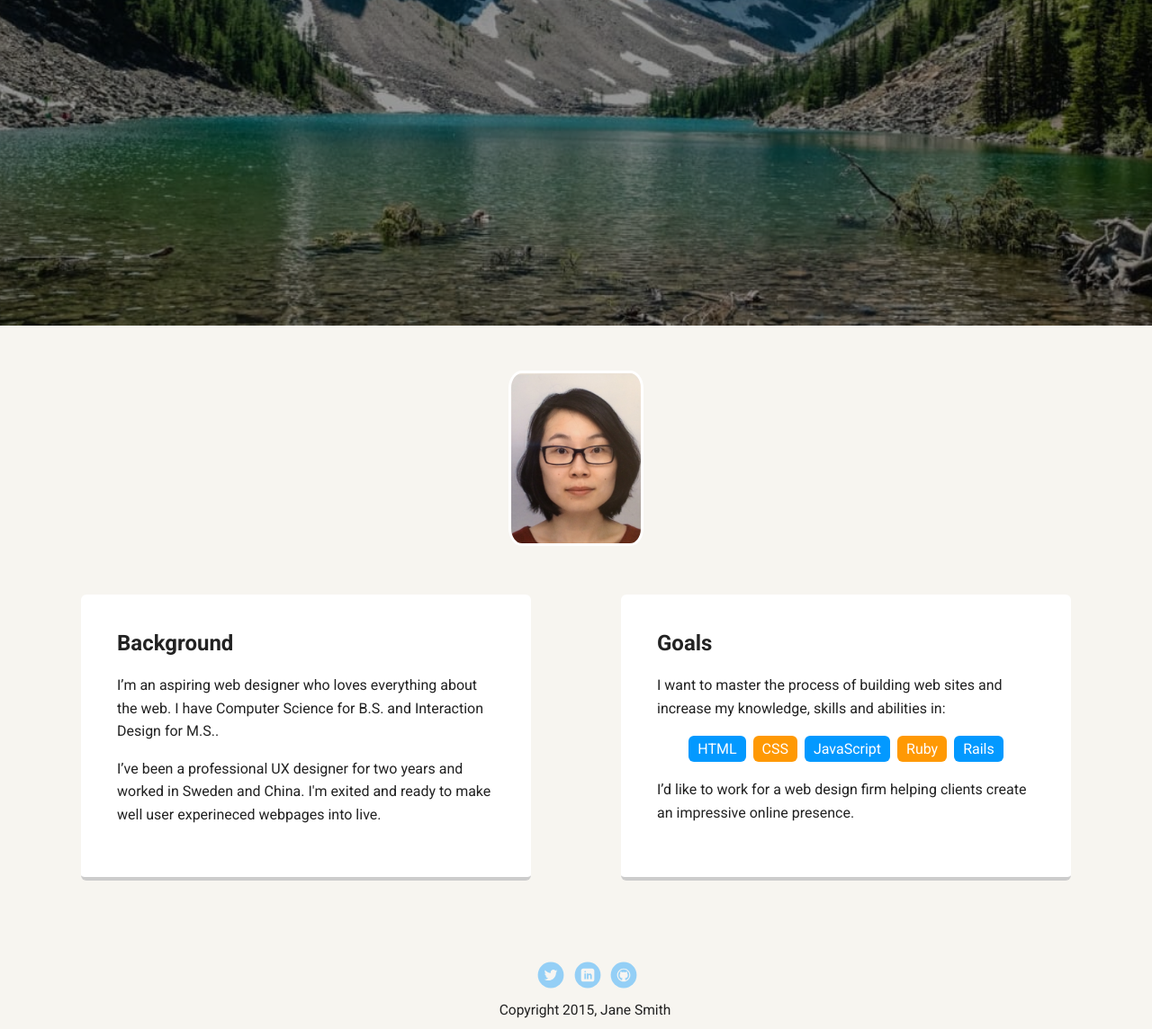
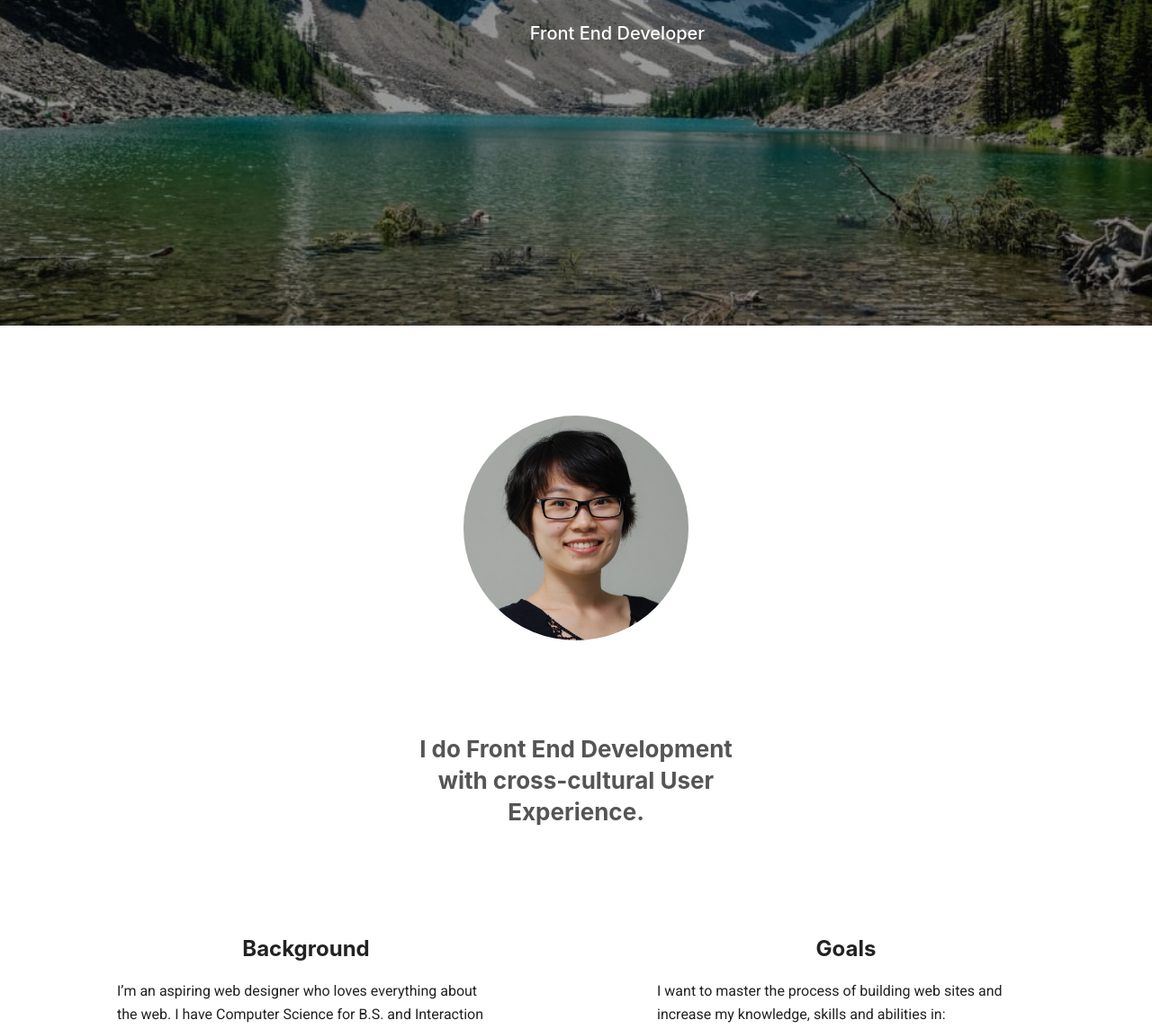
Before and after one commit to YiwenWei/YW_portfolio, a plain HTML site: page index.html in a window 1280 px wide. Shown: the part 518-1662 px from the top of the page at 90% size. Drawn offline with Linux system fonts and the light colour scheme; a web font is replaced by a local one.

Commit message:
fixed border and footer

```diff
--- a/index.html
+++ b/index.html
@@ -20,14 +20,19 @@
       <div class="dimming">
         <h1 class="tag name">YIWEN WEI</h1>
       </div>
+      <div id="fed">
+        <p>Front End Developer</p>
+      </div>
 
       <!-- <p class="tag location">My home is Beijing, China.</p> -->
     </header>
 
     <div class="intro">
 
-      <img src="images/YW.jpg" alt="Drawing of Jane Smith" class="profile-image">
-
+      <img src="images/YW_img.jpg" alt="Yiwen Wei profile image" class="profile-image">
+      <div>
+        <p>I do Front End Development with cross-cultural User Experience.</p>
+      </div>
     </div>
     <main class="flex">
       <div class="card">
@@ -52,11 +57,11 @@
     </main>
     <footer>
       <ul>
-        <li><a href="#" class="social twitter">Twitter</a></li>
-        <li><a href="#" class="social linkedin">LinkedIn</a></li>
+        <!-- <li><a href="#" class="social twitter">Twitter</a></li>
+        <li><a href="#" class="social linkedin">LinkedIn</a></li> -->
         <li><a href="https://github.com/YiwenWei" class="social github">Github</a></li>
       </ul>
-      <p class="copyright">Copyright 2015, Jane Smith</p>
+      <p class="copyright">Copyright 2018, Yiwen Wei</p>
     </footer>
   </body>
   </html>
--- a/styles.css
+++ b/styles.css
@@ -9,7 +9,7 @@ body {
   text-align: center;
   font-family: 'Roboto', sans-serif;
   color: #222;
-  background: #f7f5f0;
+  background: white;
 }
 /* Link Styles */
 
@@ -27,27 +27,36 @@ a:hover {
   width: 100%;
   background: white;
   min-height: 80px;
-  padding: 10px;
-  /* position: fixed; */
+  padding: 0px;
+  position: table;
   text-align: center;
+  margin: 0 auto;
+
+  /* margin-top: 50%; */
 }
-.nav {
-  display: flex;
-  justify-content: space-around;
+.main-nav ul {
+  min-width: 300px;
+  display: inline-block;
+  /* justify-content: space-around; */
   font-weight: 350;
   list-style-type: none;
-  margin: 0 auto;
-  padding: 0;
+  margin: auto;
+  padding-top: 10px;
+
+}
+.main-nav li{
+  display: table-cell;
+  text-transform: capitalize;
+  padding-left: 100px;
+  padding-right: 100px;
+  padding-top: 35px;
+  font-weight: 500;
+  color: red;
+  /* color: rgb(102, 119, 136); */
+  /* display: inline; */
 }
 
-.nav .name {
-    display: block;
-    margin-right: auto;
-    color: grey;
-}
-.nav li {
-  padding: 5px 10px 10px 10px;
-}
+
 .nav a {
   transition: all .5s;
 }
@@ -74,17 +83,28 @@ div.dimming {
   width: 100%;
   background-color: rgba(0, 0, 0, 0.39);
 }
-
+.intro p{
+  text-align: center;
+  margin: auto;
+  width: 400px;
+  font-size: 26px;
+  font-family: -apple-system, helvetica, sans-serif;
+  font-weight: 700;
+  color:rgb(85,85,85);
+  line-height: 34.8px;
+}
 .intro .profile-image {
+  object-fit: cover;
   margin-top: 50px;
-  width: 150px;
-  //height: 150px;
-  border-radius: 10%;
-  border: 3px solid white;
+  width: 250px;
+  height: 250px;
+  border-radius: 50%;
+  /* border: 3px solid white; */
   transition: all .5s;
+  margin: 100px;
 }
 .intro .profile-image:hover {
-  transform: scale(1.2) rotate(5deg);
+  transform: scale(1.2);
 }
 h1.tag {
   /* background-color: #efefef; */
@@ -98,6 +118,7 @@ h1.tag {
   font-weight: 200;
   vertical-align: middle;
   display: table-cell;
+  /* float: left; */
 }
 h1.tag::before, h1.tag::after {
   content: "";
@@ -108,19 +129,38 @@ h1.tag::before, h1.tag::after {
   width: 80px;
   background-color: white;
 }
+
+#fed{
+  top: 90px;
+  color: white;
+  font-size: 20px;
+  font-weight: 500;
+  font-family: -apple-system, helvetica, sans-serif;
+  position: absolute;
+  text-align: center;
+  top: 520px;
+  margin-left: 46%;
+}
+
 .location {
   background-color: #222;
   color: yellow;
 }
+
+
 .card {
   margin: 30px;
   padding: 20px 40px 40px;
   max-width: 500px;
   text-align: left;
   background: #fff;
-  border-bottom: 4px solid #ccc;
+  /* border-bottom: 4px solid #ccc; */
   border-radius: 6px;
   transition: all .5s;
+}
+.card h2{
+  text-align: center;
+  font-family: -apple-system, helvetica, sans-serif;
 }
 .card:hover {
   border-color: #ff99ff;
@@ -146,8 +186,11 @@ ul.skills {
 
 footer {
   width: 100%;
-  min-height: 30px;
-  padding: 20px 0 40px 20px;
+  /* background: rgb(102,119,136); */
+  min-height: 40px;
+  padding: 0px;
+  width: 100%;
+  padding: 40px 40px 0px 40px;
 }
 
 footer .copyright {
@@ -201,16 +244,18 @@ a.social:hover {
       -ms-flex-pack: distribute;
       justify-content: space-around;
       margin: 0 auto;
+      margin-top: 30px;
+      margin-bottom: 100px;
   }
 
   header, .dimming {
     min-height: 800px;
   }
 
-  .nav {
+  /* .nav {
     max-width: 1200px;
     padding: 0 30px;
-  }
+  } */
 
 
   main {
@@ -223,7 +268,7 @@ a.social:hover {
 
   footer {
     font-size: 1.3em;
-    max-width: 1200px;
+    /* max-width: 1200px; */
     margin: 40px auto;
   }
 
```
Also changed, not shown: images/YW.jpg (deleted), images/YW_img.jpg (added), images/YW_profile_pic.jpg (deleted), images/portland.jpg (deleted), 1 other file.
